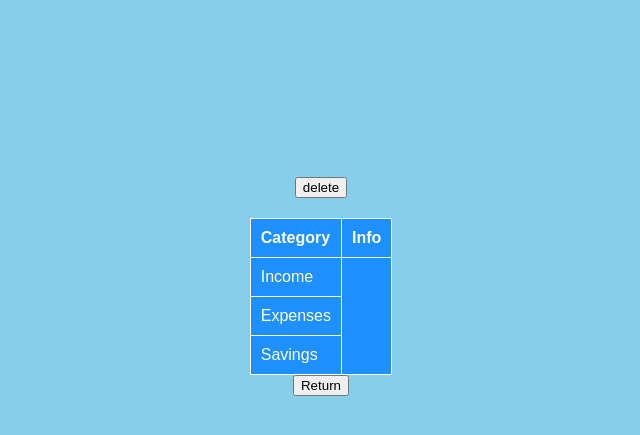
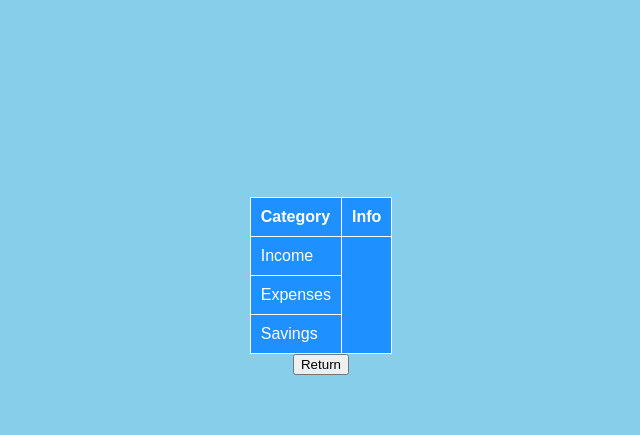
Before and after one commit to MarkMacGowan/Project-Djouce, an Electron app: page budget.html in a window 800 px wide. Shown: the part 17-452 px from the top of the page, without its empty margins (79-719 px from the left). Drawn offline with nearby package versions, Linux system fonts and the light colour scheme; no server answers.

Commit message:
Update budget.html

```diff
--- a/budget.html
+++ b/budget.html
@@ -52,9 +52,7 @@
     <div>
         <canvas id="myChart"></canvas>
     </div>
-        <div>
-        <button onclick="remove()" type="button">delete</button>
-    </div>
+
     <div>
         <table id="infoTableBudget">
             <!--Uche, added '<th>' and '<td>' tags for table structure and formatting-->
```
